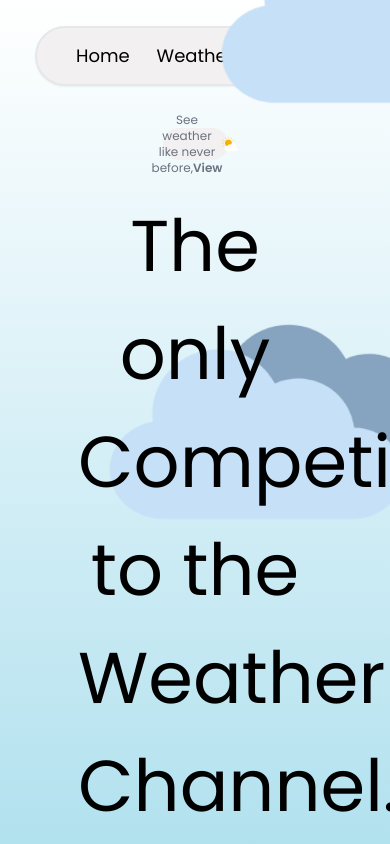
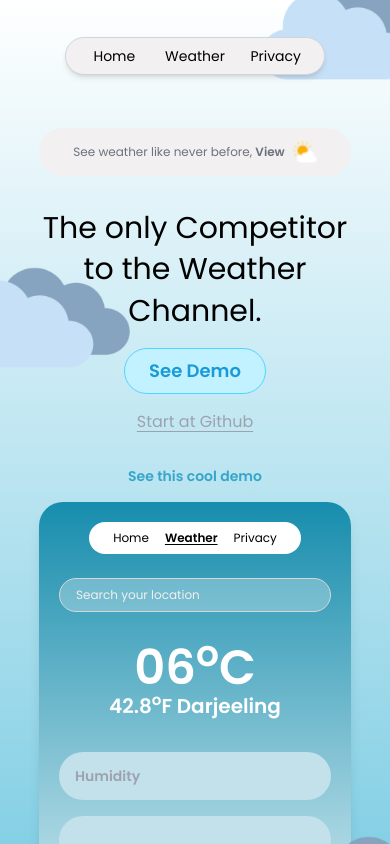
Before and after one commit to Avizaz040/WeatherApp, a React (Vite) app: page /weather in a window 390 px wide. Both pictures are taken after a click on the item "Home". Shown: the top 844 px of the page. Built offline with nearby package versions, Linux system fonts and the light colour scheme; no server answers.

Commit message:
responsive adjustment

```diff
--- a/src/components/Home.jsx
+++ b/src/components/Home.jsx
@@ -4,68 +4,101 @@ import clearSky from "../assets/clear-sky.png";
 
 function Home() {
   return (
-    <div className="relative w-full h-full pt-32 bg-gradient-to-b from-[#fff] to-[#7bcce3] flex flex-col items-center justify-start overflow-hidden">
+    <div className="relative w-full min-h-screen pt-32 bg-gradient-to-b from-[#fff] to-[#7bcce3] flex flex-col items-center justify-start overflow-hidden">
+      {/* Background Cloud Image */}
       <img
         src={cloudImage}
         alt="cloud Image"
-        className="absolute -top-52 -right-52 z-50"
+        className="absolute -top-20 md:-top-28 lg:-top-48 -right-16 md:-right-28 lg:-right-48 z-40 w-[200px] md:w-[300px] lg:w-[500px]"
       />
-      <div className="w-1/6 h-8 bg-[#f2f0f0] rounded-full text-center content-center text-xs text-gray-500 flex flex-row justify-center items-center mb-8">
-        <p>
-          See weather like never before,
+
+      {/* Weather View Promo */}
+      <div className="w-4/5 md:w-1/3 lg:w-1/4 h-12 bg-[#f2f0f0] rounded-full text-center flex items-center justify-center text-xs text-gray-500 mb-8 px-4">
+        <p className="truncate">
+          See weather like never before,{" "}
           <a href="#" className="font-semibold">
             View
           </a>
         </p>
-        <img src={clearSky} alt="clear sky" />
+        <img src={clearSky} alt="clear sky" className="ml-2 w-6 h-6" />
       </div>
-      <div className="w-3/5 text-center mb-4 z-20">
-        <p className="text-7xl font-normal leading-normal">
+
+      {/* Heading */}
+      <div className="w-4/5 md:w-3/5 text-center mb-4 z-20">
+        <p className="text-3xl md:text-5xl lg:text-7xl font-normal leading-snug">
           The only Competitor to the Weather Channel.
         </p>
       </div>
-      <div className="flex flex-row justify-center items-center gap-4">
-        <button className="bg-[#c2f2ff] hover:bg-[#52d4ff] text-xl font-semibold text-[#1a9bd6] px-8 py-2 rounded-full border border-[#52d4ff]">
+
+      {/* Buttons */}
+      <div className="flex flex-col md:flex-row justify-center items-center gap-4">
+        <button className="bg-[#c2f2ff] hover:bg-[#52d4ff] text-lg md:text-xl font-semibold text-[#1a9bd6] px-6 md:px-8 py-2 rounded-full border border-[#52d4ff] z-50">
           See Demo
         </button>
-        <p className="text-xl underline underline-offset-4 text-gray-400 cursor-pointer">
+        <p className="text-base md:text-xl underline underline-offset-4 text-gray-400 cursor-pointer z-50">
           Start at Github
         </p>
       </div>
+
+      {/* Floating Cloud Image */}
       <img
         src={cloudImage}
         alt="cloud Image"
-        className="absolute left-24 top-52"
+        className="absolute -left-16 md:-left-8 lg:left-32 top-52 md:top-72 lg:top-40 w-[200px] md:w-[300px] lg:w-[500px]"
       />
+
+      {/* Cool Demo Section */}
       <div className="pb-4">
         <p className="mt-8 text-sm text-[#36a5c9] font-semibold">
           See this cool demo
         </p>
       </div>
 
-      <div className="w-2/4 h-86 bg-gradient-to-b from-[#178dad] to-[#badee8] rounded-3xl flex flex-col justify-start items-center p-5 mb-8">
-        <div className=" flex flex-row justify-center items-center gap-2 text-xs bg-white rounded-full px-6 py-2 mb-6">
-          <p>Home</p>
-          <p className="font-semibold underline underline-offset-2">Weather</p>
-          <p>Privacy</p>
+      {/* Weather Card */}
+      <div className="w-4/5 md:w-3/5 lg:w-3/6 bg-gradient-to-b from-[#178dad] to-[#badee8] rounded-3xl flex flex-col justify-start items-center p-5 mb-8 shadow-lg">
+        {/* Navigation Links */}
+        <div className="flex flex-row justify-center items-center gap-4 text-xs bg-white rounded-full px-6 py-2 mb-6">
+          <p className="cursor-pointer">Home</p>
+          <p className="font-semibold underline underline-offset-2 cursor-pointer">
+            Weather
+          </p>
+          <p className="cursor-pointer">Privacy</p>
         </div>
-        <div className="w-3/5 h-15 text-basic bg-[#ffffff48] rounded-full text-xs text-[#f2f0f0] px-4 py-2 border border-[#d7d6d6] mb-8">
+
+        {/* Search Input */}
+        <div className="w-full md:w-3/5 text-left bg-[#ffffff48] rounded-full text-xs text-[#f2f0f0] px-4 py-2 border border-[#d7d6d6] mb-8">
           Search your location
         </div>
-        <div className="mb-8">
-          <p className="text-8xl text-white font-semibold">
+
+        {/* Temperature Info */}
+        <div className="mb-8 text-center">
+          <p className="text-5xl md:text-7xl lg:text-8xl text-white font-semibold">
             06<sup>o</sup>C
           </p>
-          <p className="text-3xl text-white font-semibold">
+          <p className="text-xl md:text-2xl lg:text-3xl text-white font-semibold">
             42.8<sup>o</sup>F Darjeeling
           </p>
         </div>
-        <div className="w-full flex flex-row justify-center items-center gap-4">
-          <div className="h-12 w-1/4 bg-[#c3e1eb] rounded-full text-left content-center px-4 text-gray-400 font-semibold text-sm">Humidity</div>
-          <input type="text" className="h-12 w-2/4 bg-[#c3e1eb] rounded-full text-left content-center px-4 text-gray-400 font-semibold text-sm outline-none " disabled/>
+
+        {/* Humidity Section */}
+        <div className="w-full flex flex-col md:flex-row justify-center items-center gap-4">
+          <div className="h-12 w-full md:w-1/4 bg-[#c3e1eb] rounded-full flex items-center px-4 text-gray-400 font-semibold text-sm">
+            Humidity
+          </div>
+          <input
+            type="text"
+            className="h-12 w-full md:w-2/4 bg-[#c3e1eb] rounded-full px-4 text-gray-400 font-semibold text-sm outline-none"
+            disabled
+          />
         </div>
       </div>
-      <img src={cloudImage} alt="cloud Image" className="absolute -bottom-40 -right-40"/>
+
+      {/* Bottom Cloud Image */}
+      <img
+        src={cloudImage}
+        alt="cloud Image"
+        className="absolute -bottom-20 md:-bottom-40 lg:-bottom-48 -right-20 md:-right-40 lg:-right-16 w-[200px] md:w-[500px]"
+      />
     </div>
   );
 }
--- a/src/components/Navbar.jsx
+++ b/src/components/Navbar.jsx
@@ -5,11 +5,11 @@ import { Link } from 'react-router-dom'
 function Navbar() {
   return (
     <div className='fixed top-0 w-full h-20 flex justify-center items-center pt-8 z-50'>
-      <div className='h-2/3 w-80 px-7 py-7 flex justify-center items-center bg-[#f2f0f0] rounded-full shadow-sm border-2 border-gray-200'>
-        <ul className='w-full h-full flex flex-row justify-center items-center text-center gap-4 text-lg'>
-          <li className='w-1/3 text-center hover:underline underline-offset-4 hover:font-medium cursor-pointer'><Link to="/WeatherApp">Home</Link></li>
-          <li className='w-1/3 hover:underline underline-offset-4 hover:font-medium cursor-pointer'><Link to="/weather">Weather</Link></li>
-          <li className='w-1/3 hover:underline underline-offset-4 hover:font-medium cursor-pointer'><Link to="/privacy">Privacy</Link></li>
+      <div className='w-8/12 md:w-2/5 lg:w-1/4 px-4 md:px-5 lg:px-5 py-2 md:py-3 flex justify-center items-center bg-[#f2f0f0] rounded-full shadow-md border border-gray-300'>
+        <ul className='w-full flex flex-row justify-between md:justify-center items-center text-center gap-4 text-sm md:text-lg lg:text-xl'>
+          <li className='flex-1 md:w-1/3 text-center hover:underline underline-offset-4 hover:font-medium cursor-pointer'><Link to="/WeatherApp">Home</Link></li>
+          <li className='flex-1 md:w-1/3 text-center hover:underline underline-offset-4 hover:font-medium cursor-pointer'><Link to="/weather">Weather</Link></li>
+          <li className='flex-1 md:w-1/3 text-center hover:underline underline-offset-4 hover:font-medium cursor-pointer'><Link to="/privacy">Privacy</Link></li>
         </ul>
       </div>
     </div>
```
